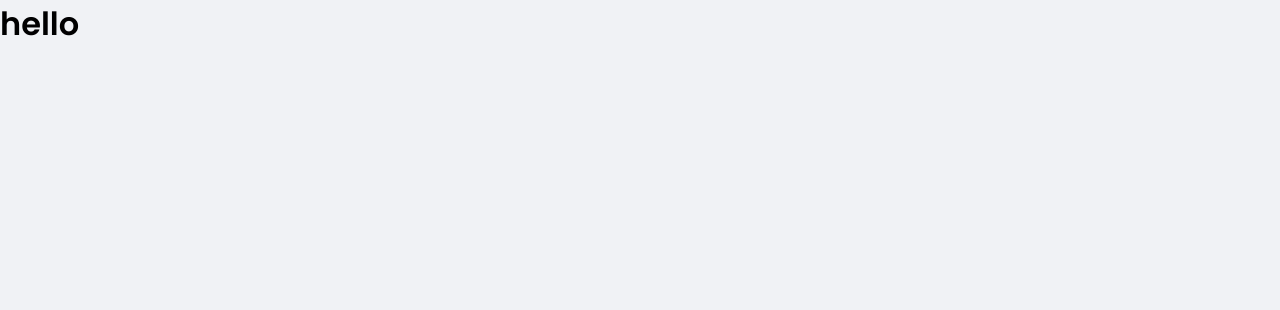
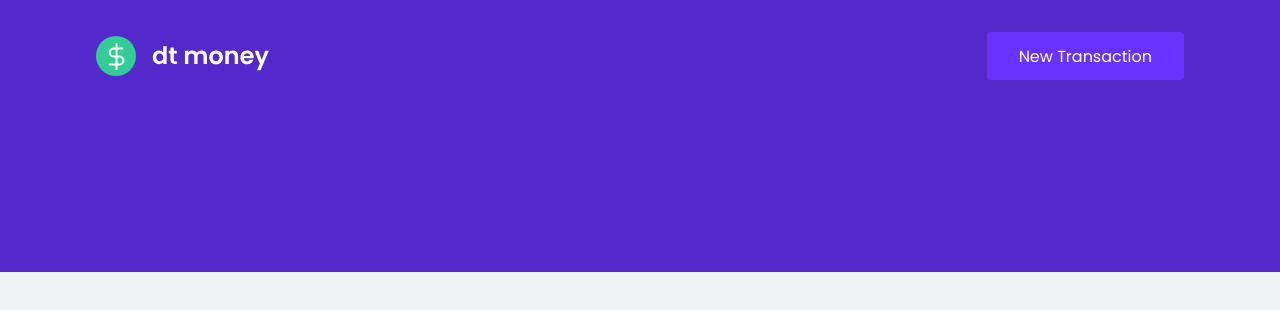
Before and after one commit to sanderdsz/dt-money, a React (Create React App) app: page / in a window 1280 px wide. Shown: the top 310 px of the page. Built offline with nearby package versions, Linux system fonts and the light colour scheme.

Commit message:
header component

```diff
--- a/src/App.tsx
+++ b/src/App.tsx
@@ -1,10 +1,11 @@
 import { GlobalStyle } from './styles/global'
+import { Header } from './components/Header'
 
 export function App() {
   return (
-    <div className="App">
+    <>
+      <Header />
       <GlobalStyle />
-      <h1>hello</h1>
-    </div>
+    </>
   );
 }
--- /dev/null
+++ b/src/components/Header/index.tsx
@@ -0,0 +1,15 @@
+import logo from '../../assets/logo.svg';
+import { Container, Content } from './styles'
+
+export function Header() {
+  return (
+    <Container>
+      <Content>
+        <img src={logo} alt="dt money" />
+        <button type="button">
+          New Transaction
+        </button>
+      </Content>
+    </Container>
+  )
+}
--- /dev/null
+++ b/src/components/Header/styles.ts
@@ -0,0 +1,30 @@
+import styled from 'styled-components'
+
+export const Container = styled.header`
+  background: var(--blue);
+`
+
+export const Content = styled.div`
+  max-width: 1120px;
+  margin: 0 auto;
+  padding: 2rem 1rem 12rem;
+  display: flex;
+  align-items: center;
+  justify-content: space-between;
+
+  button {
+    font-size: 1rem;
+    color: #fff;
+    background: var(--blue-light);
+    border: 0;
+    padding: 0 2rem;
+    border-radius: 0.25rem;
+    height: 3rem;
+
+    transition: filter 0.2s;
+
+    &:hover {
+      filter: brightness(0.9);
+    }
+  }
+`
```
